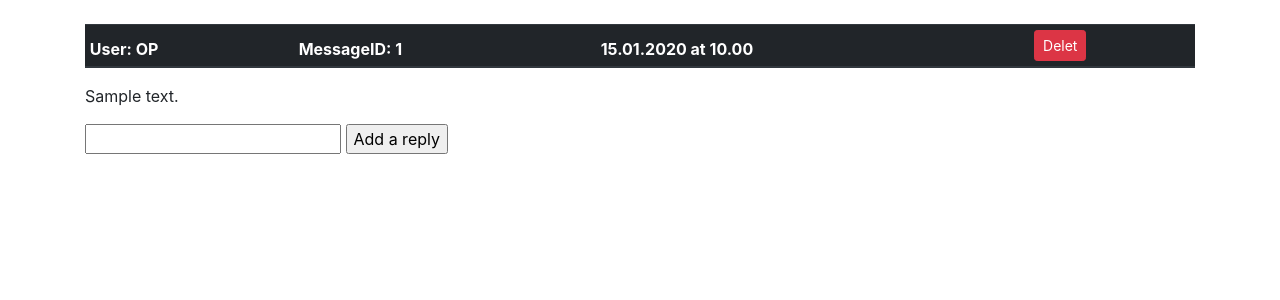
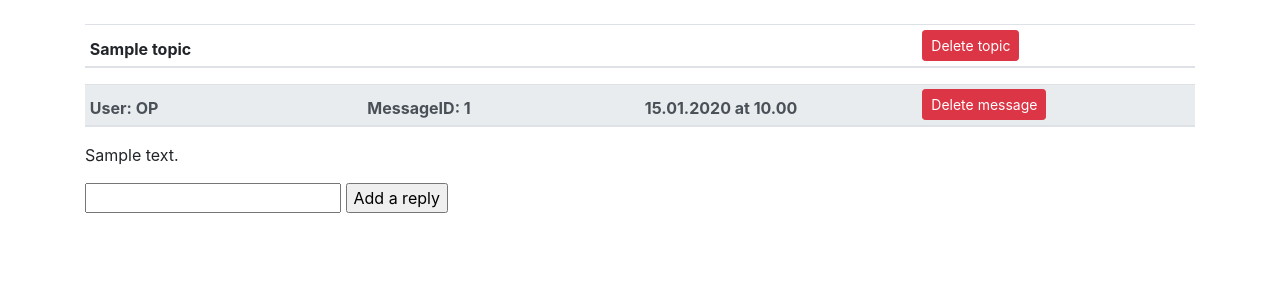
Before and after one commit to glinoen/tsoha-Places, a Flask app: page /topics/1/ in a window 1280 px wide. Shown: the part 56-356 px from the top of the page. Run offline with Flask 2, Linux system fonts and the light colour scheme; a user stored in the database is signed in; tables that the repository leaves empty hold one stand-in row (values such as "Sample post"); lists and menus that the app fills with data are empty; some libraries are stand-ins or nearby versions.

Commit message:
added many to many relationship and  topic-based ids

```diff
--- a/application/auth/models.py
+++ b/application/auth/models.py
@@ -1,5 +1,6 @@
 from application import db
 from application.models import Base
+
 
 class User(Base):
 
@@ -9,7 +10,8 @@ class User(Base):
     password = db.Column(db.String(20), nullable=False)
 
     messages = db.relationship('Message', backref='User', lazy=True)
-    topics = db.relationship('Topic', backref='User', lazy=True)
+
+
 
     def __init__(self, username, password):
         self.username = username
--- a/application/templates/auth/loginform.html
+++ b/application/templates/auth/loginform.html
@@ -1,6 +1,7 @@
 {% extends "layout.html" %}
 
 {% block body %}
+<h2>Login</h2>
 <p style="color:red;">{{ error }}</p>
 <form method="POST" action="{{ url_for('auth_login') }}">
   <table>
--- a/application/templates/auth/registerform.html
+++ b/application/templates/auth/registerform.html
@@ -1,6 +1,7 @@
 {% extends "layout.html" %}
 
 {% block body %}
+<h2>Sign up</h2>
 <p style="color:red;">{{ error }}</p>
 <form method="POST" action="{{ url_for('auth_register') }}">
   <table>
--- a/application/templates/topics/topic.html
+++ b/application/templates/topics/topic.html
@@ -2,28 +2,50 @@
 
 {% block body %}
 <p style="color:red;">{{ error }}</p>
-    {% for message in messages %}
     <table class="table table-sm">
-        <thead class="thead-dark">
+        <thead class="thead-dard">
             <tr>
-                <th scope="col">
-                    {% if topic.account_id == message.account_id %}
-                        User: OP
-                    {% else %}
-                        User: {{ message.account_id }}
-                    {% endif %}
+							<th scope="col" >
+									{{ topic.name }}
 							</th>
-                <th scope="col">MessageID: {{ message.id}} </th>
-                <th scope="col">{{ message.date_created.strftime('%d.%m.%Y at %H.%M') }}</th>
-                {% if message.account_id == current_user.id %}
-                        <th scope="col">
-                            <form method="POST" id="poisto" action="{{ url_for('messages_delete', message_id=message.id, topic_id=topic.id) }}">
-                                <button type="submit" form="poisto"  class="btn btn-danger btn-sm">
-                                    Delet
+							{% if messages[0].account_id == current_user.id %}
+								<th scope="col" style="width: 25%">
+										<form method="POST" id="topic-delete" action="{{ url_for('topic_delete',topic_id=topic.id) }}">
+												<button type="submit" form="topic-delete"  class="btn btn-danger btn-sm">
+														Delete topic
 												</button>
 										</form>
 								</th>
                 {% endif %}
+						</tr>
+				</thead>
+    </table>
+
+{% for message in messages %}
+	<table class="table table-sm">
+		<thead class="thead-light">
+			<tr>
+				<th scope="col" style="width: 25%">
+					{% for id in idList if id['realid'] == message.account_id  %}
+						{% if id['idfortopic'] == 1 %}
+								User: OP
+						{% else %}
+								User: {{ id['idfortopic'] }}
+						{% endif %}
+					{% endfor %}
+				</th>
+				<th scope="col" style="width: 25%">MessageID: {{ message.id}} </th>
+				<th scope="col" style="width: 25%">{{ message.date_created.strftime('%d.%m.%Y at %H.%M') }}</th>
+					<th scope="col" style="width: 25%">
+						{% if message.account_id == current_user.id %}
+						<form method="POST" id="poisto" action="{{ url_for('messages_delete', message_id=message.id, topic_id=topic.id) }}">
+							<button type="submit" form="poisto"  class="btn btn-danger btn-sm">
+								Delete message
+							</button>
+						</form>
+						{% endif %}
+					</th>
+
 			</tr>
 		</thead>
 	</table>
--- a/application/topics/views.py
+++ b/application/topics/views.py
@@ -1,6 +1,6 @@
 from application import app, db
 from flask import render_template, request, redirect, url_for
-from application.topics.models import Topic
+from application.topics.models import Topic, topicAccount
 from application.messages.models import Message
 from application.places.models import Place
 from datetime import datetime
@@ -43,7 +43,22 @@ def topics_form():
 @app.route("/topics/<topic_id>/", methods=["GET"])
 @login_required
 def topic_index(topic_id):
-    return render_template("topics/topic.html", messages = db.session.query(Message).filter(Message.topic_id == topic_id), topic = Topic.query.get(topic_id), form = ReplyForm())
+    idForTopic = 0
+    currentTopicUsers = db.session.query(topicAccount).all()
+    idList = []
+    print(currentTopicUsers)
+    for x in currentTopicUsers:
+        print(x[0])
+        print('*')
+        print(topic_id)
+        if str(x[0]) == topic_id:
+            print('wtf P')
+            idForTopic = idForTopic + 1
+            idList.append({"realid":x[1], "idfortopic":idForTopic})
+
+    print(idList)
+
+    return render_template("topics/topic.html", messages = db.session.query(Message).filter(Message.topic_id == topic_id), topic = Topic.query.get(topic_id), form = ReplyForm(), idList = idList)
 
 @app.route("/topics/", methods=["POST"])
 @login_required
@@ -56,7 +71,7 @@ def topics_create():
         else:
             place_id = place.id
 
-        topic = Topic(form.title.data, current_user.id, place_id)
+        topic = Topic(form.title.data, place_id)
         db.session().add(topic)
         db.session().commit()
         topic_timefix = Topic.query.get(topic.id)
@@ -69,6 +84,10 @@ def topics_create():
         message_timefix = Message.query.get(message.id)
         message_timefix.date_created = datetime.now().replace(microsecond=0, second = 0)
         db.session().commit()
+
+        newTopicAccount = topicAccount.insert().values(topic_id=topic.id, account_id=current_user.id)
+        db.session().execute(newTopicAccount)
+        db.session.commit()
 
         return redirect(url_for("topics_index"))
 
@@ -92,6 +111,15 @@ def messages_create(topic_id):
         message_timefix.date_created = datetime.now().replace(microsecond=0, second = 0)
         db.session().commit()
 
+        currentTopicUsers = Topic.query.get(topic_id).accounts.all()
+        for user in currentTopicUsers:
+            if user.id == current_user.id:
+                return redirect(url_for("topic_index", topic_id = topic_id))
+
+        newTopicAccount = topicAccount.insert().values(topic_id=topic_id, account_id=current_user.id)
+        db.session().execute(newTopicAccount)
+        db.session.commit()
+
         return redirect(url_for("topic_index", topic_id = topic_id))
 
     return render_template("topics/topic.html", messages = db.session.query(Message).filter(Message.topic_id == topic_id), topic = Topic.query.get(topic_id), form = form, error="message must be between 1-1000 characters")
@@ -108,3 +136,15 @@ def messages_delete(message_id):
     db.session().commit()
 
     return redirect(url_for("topic_index", topic_id = topic_id))
+
+@app.route("/delete/topic/<topic_id>", methods=["POST"])
+@login_required
+def topic_delete(topic_id):
+    Message.query.filter_by(topic_id=topic_id).delete()
+    topic = Topic.query.filter_by(id=topic_id).first()
+    db.session.delete(topic)
+    #topicAccount.delete().where(topicAccount.c.topic_id == topic_id).execute()
+
+    db.session().commit()
+
+    return redirect(url_for("topics_index"))
```
Also changed, not shown: application/topics/models.py (+12 -6 lines). Lines whose indentation alone changed are shown as unchanged.
